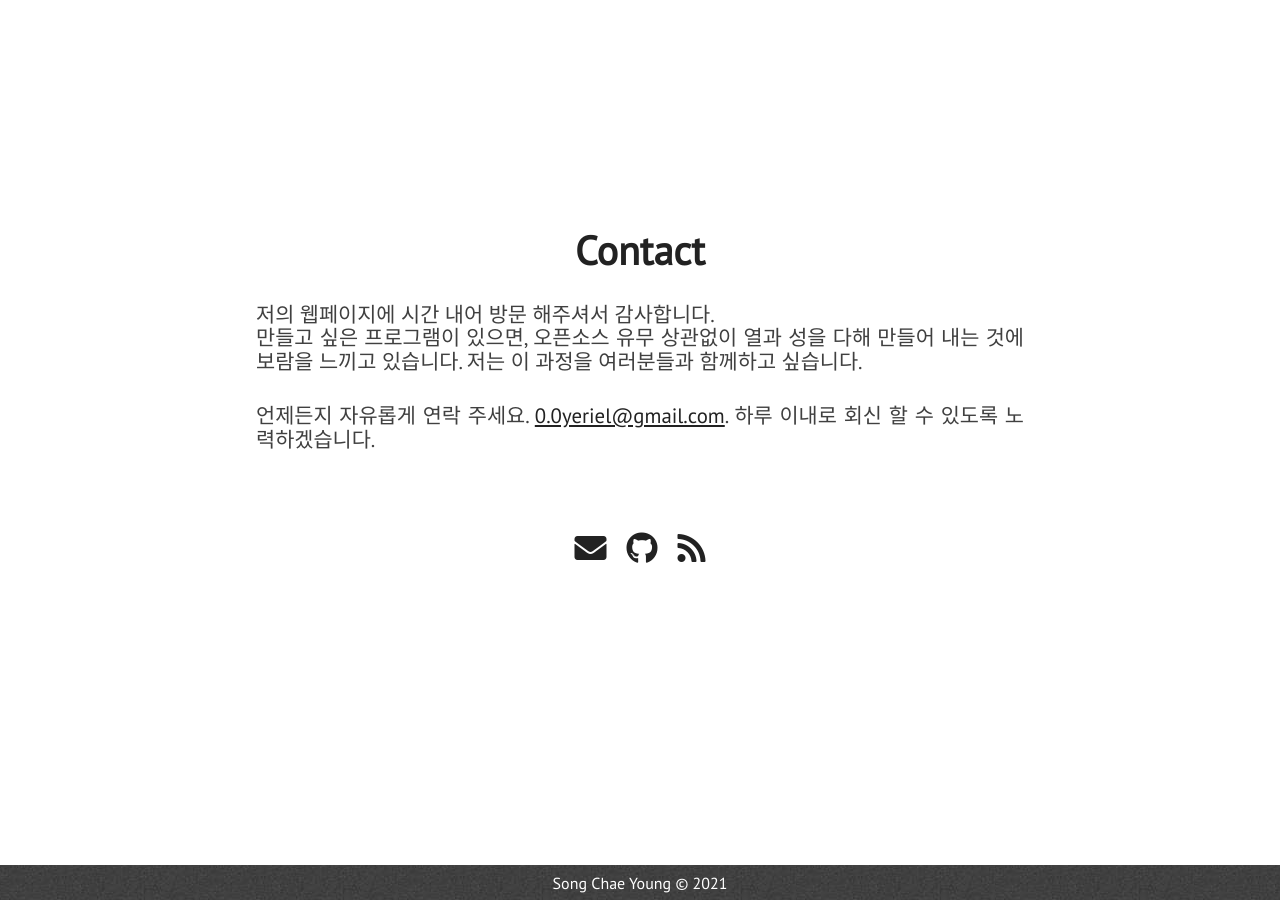
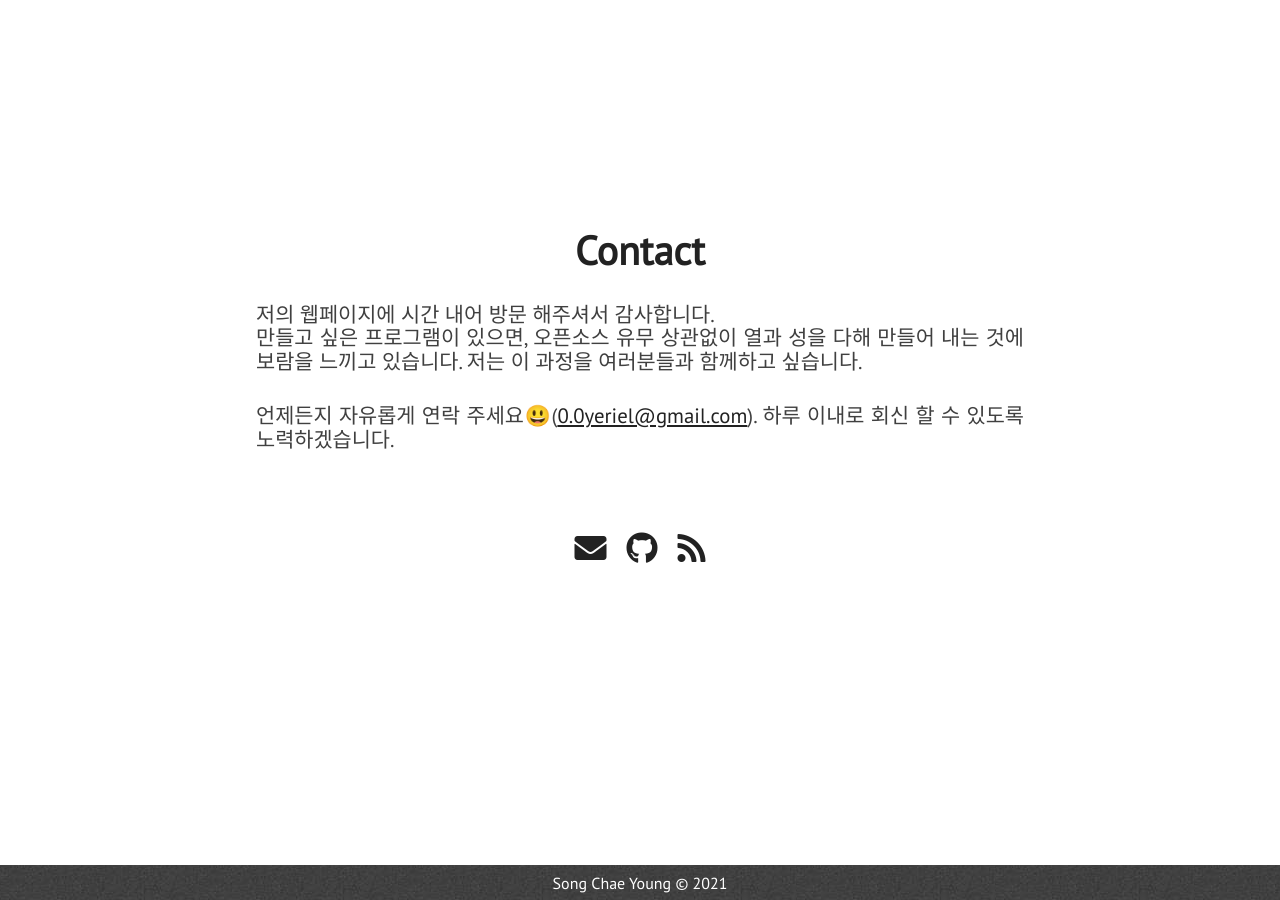
Before and after one commit to SongChaeYoung98/SongChaeYoung98.github.io, a Jekyll site: the page built from index.html, in a window 1280 px wide and 900 px high, scrolled down 5081 px. Built offline with Jekyll 4.4.1, drawn with Linux system fonts in a browser that asks for light colours; nearby versions of some CDN libraries.

```diff
--- a/_includes/extra.html
+++ b/_includes/extra.html
@@ -6,7 +6,7 @@
                 저의 웹페이지에 시간 내어 방문 해주셔서 감사합니다.<br>만들고 싶은 프로그램이 있으면, 오픈소스 유무 상관없이 열과 성을 다해 만들어 내는 것에 보람을 느끼고 있습니다. 저는 이 과정을 여러분들과 함께하고 싶습니다.
             </p>
             <p class="paragraph-text justify-text">
-                언제든지 자유롭게 연락 주세요. <a href="mailto:{{ site.email }}">{{ site.email }}</a>. 하루 이내로 회신 할 수 있도록 노력하겠습니다.
+                언제든지 자유롭게 연락 주세요😃(<a href="mailto:{{ site.email }}">{{ site.email }}</a>). 하루 이내로 회신 할 수 있도록 노력하겠습니다.
             </p>
 
             <div class="extra-links">
```
